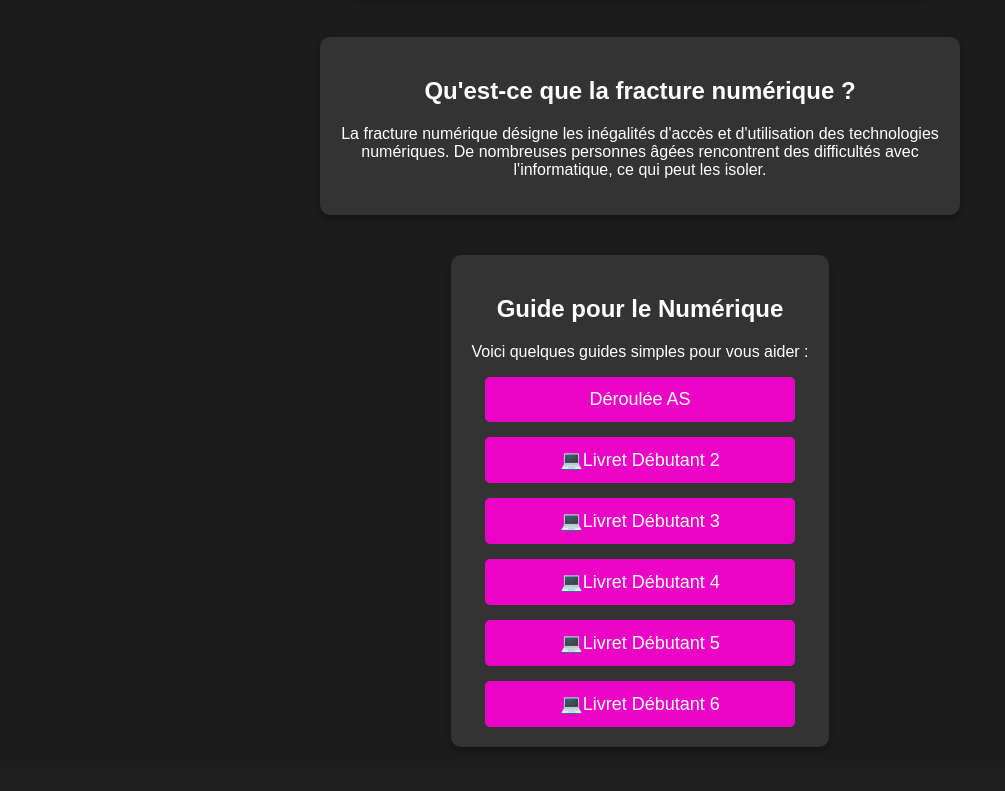
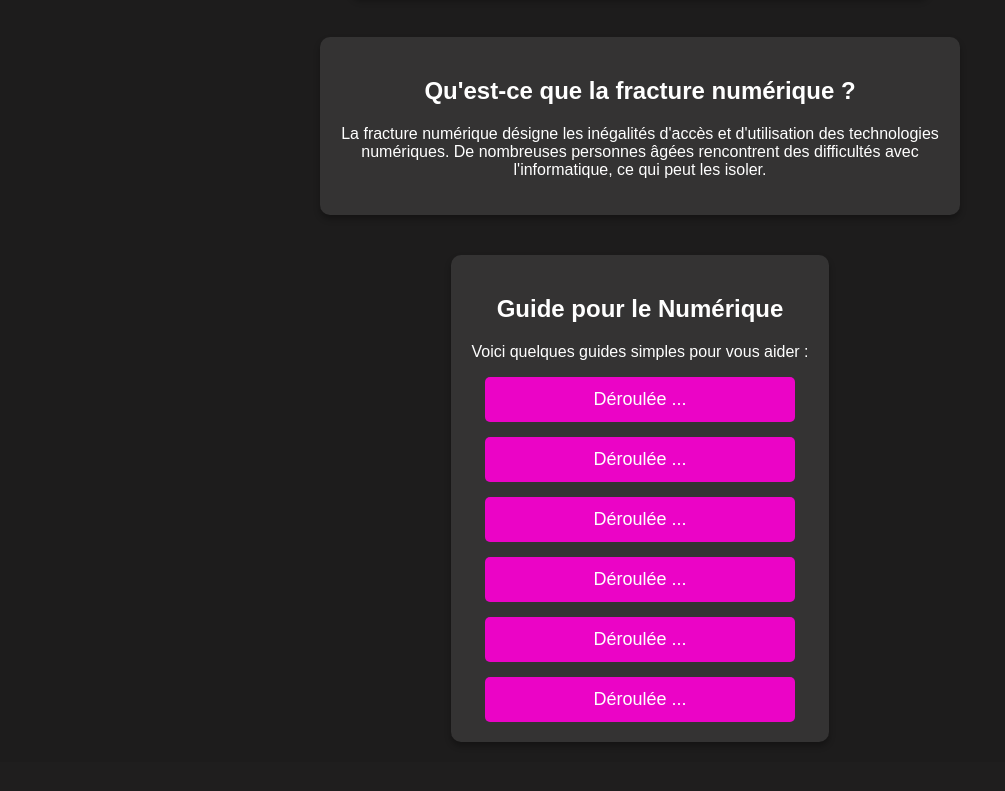
Before and after one commit to Alsayaa/Tiers-Lieu, a website: page src/html/DérouléSéances.html in a window 1280 px wide. Shown: the part 127-918 px from the top of the page, without its empty margins (0-1005 px from the left). Drawn offline with Linux system fonts and the light colour scheme.

```diff
--- a/src/html/DérouléSéances.html
+++ b/src/html/DérouléSéances.html
@@ -21,13 +21,13 @@
         <h2>Guide pour le Numérique</h2>
         <p>Voici quelques guides simples pour vous aider :</p>
         <div class="fiche-list">
-            <a href="fiches/envoyer-email.pdf" class="fiche-btn">Déroulée AS</a>
-            <a href="fiches/naviguer-internet.pdf" class="fiche-btn">💻Livret Débutant 2</a>
-            <a href="fiches/utiliser-word.pdf" class="fiche-btn">💻Livret Débutant 3</a>
-            <a href="fiches/securite-internet.pdf" class="fiche-btn">💻Livret Débutant 4</a>
+            <a href="fiches/envoyer-email.pdf" class="fiche-btn">Déroulée ...</a>
+            <a href="fiches/naviguer-internet.pdf" class="fiche-btn">Déroulée ...</a>
+            <a href="fiches/utiliser-word.pdf" class="fiche-btn">Déroulée ...</a>
+            <a href="fiches/securite-internet.pdf" class="fiche-btn">Déroulée ...</a>
             <!-- Nouveaux chapitres ajoutés ici -->
-            <a href="fiches/reseaux-sociaux.pdf" class="fiche-btn">💻Livret Débutant 5</a>
-            <a href="fiches/achats-en-ligne.pdf" class="fiche-btn">💻Livret Débutant 6</a>
+            <a href="fiches/reseaux-sociaux.pdf" class="fiche-btn">Déroulée ...</a>
+            <a href="fiches/achats-en-ligne.pdf" class="fiche-btn">Déroulée ...</a>
         </div>
     </section>
 
```
Also changed, not shown: src/html/FichePratique.html (+2 -2 lines), src/index.html (+1 -1 lines), 2 other files.
